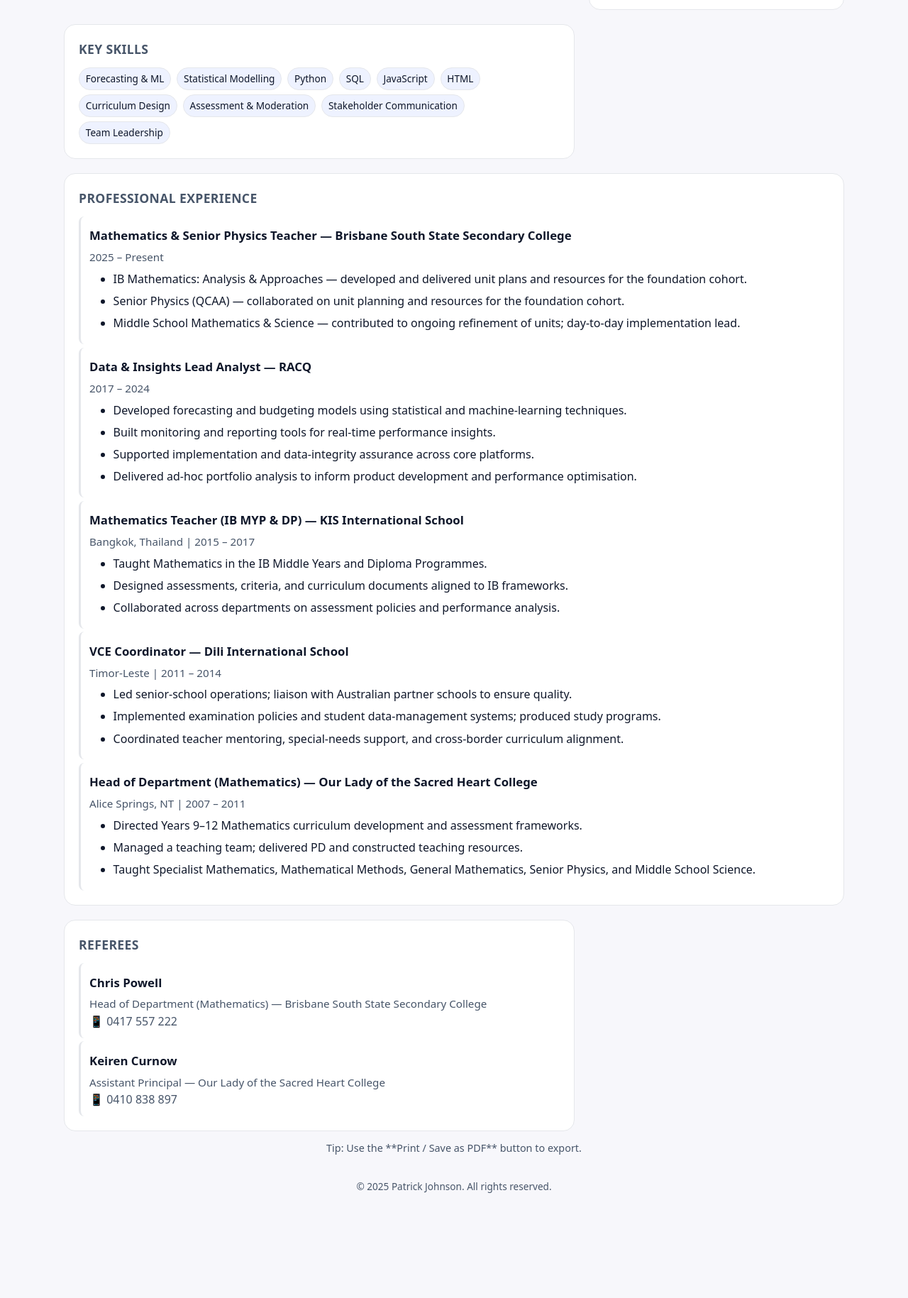
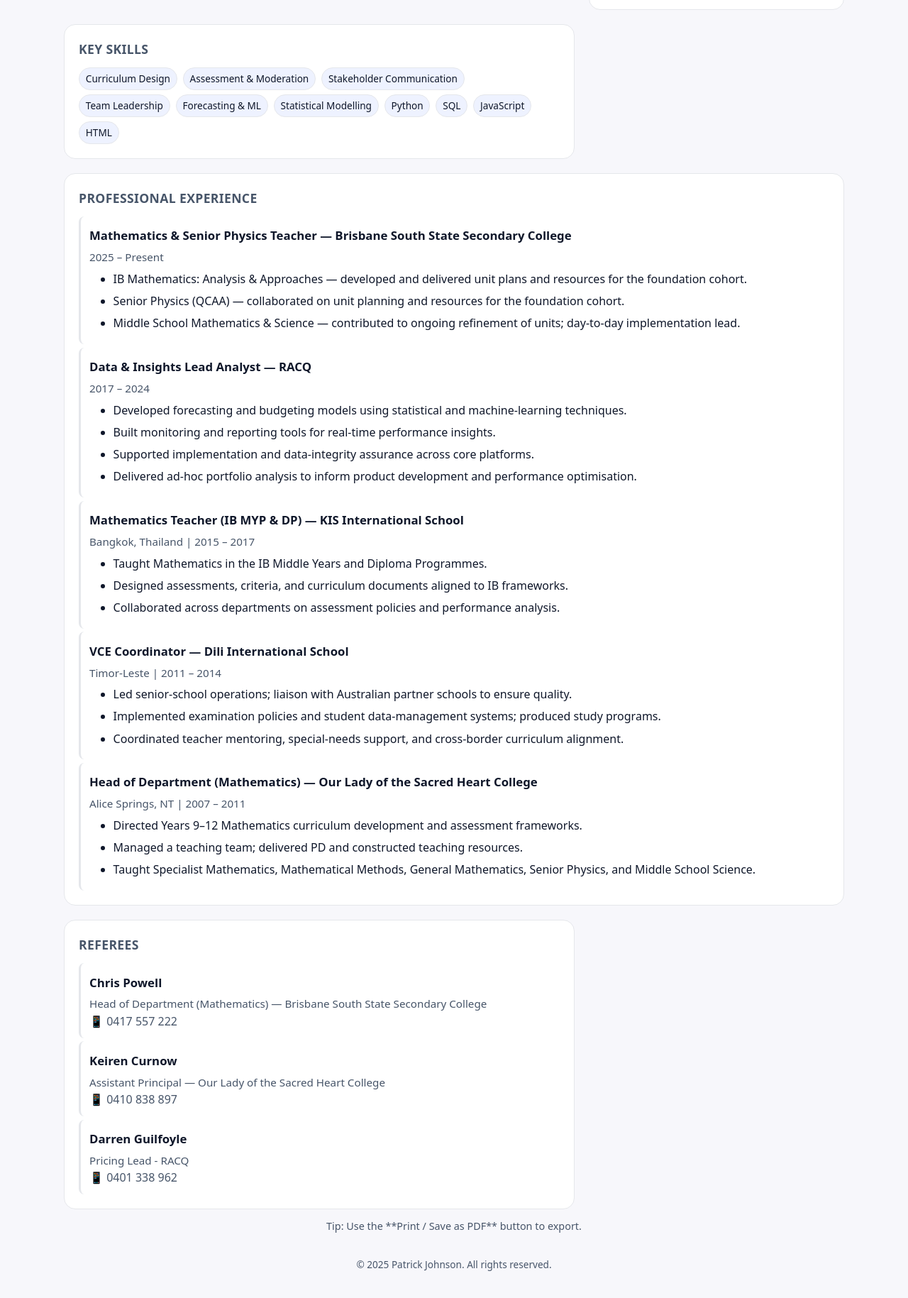
Before and after one commit to patrickjohnsonpm/resume, a plain HTML site: page index.html in a window 1280 px wide. Shown: the part 919-2748 px from the top of the page at 71% size. Before the commit the page ends 2666 px from the top, so only its background shows below. Drawn offline with Linux system fonts and the light colour scheme.

Commit message:
Update index.html

```diff
--- a/index.html
+++ b/index.html
@@ -132,16 +132,15 @@
       <aside class="card">
         <h2>Key Skills</h2>
         <div class="chips">
-          <span class="chip">Forecasting &amp; ML</span>
+          <span class="chip">Curriculum Design</span>
+          <span class="chip">Assessment &amp; Moderation</span>
+          <span class="chip">Stakeholder Communication</span>
+          <span class="chip">Team Leadership</span>          <span class="chip">Forecasting &amp; ML</span>
           <span class="chip">Statistical Modelling</span>
           <span class="chip">Python</span>
           <span class="chip">SQL</span>
           <span class="chip">JavaScript</span>
           <span class="chip">HTML</span>
-          <span class="chip">Curriculum Design</span>
-          <span class="chip">Assessment &amp; Moderation</span>
-          <span class="chip">Stakeholder Communication</span>
-          <span class="chip">Team Leadership</span>
         </div>
         <ul class="skills-print">
           <li>Forecasting &amp; Machine Learning</li>
@@ -215,7 +214,13 @@
           <div class="meta">Assistant Principal — Our Lady of the Sacred Heart College</div>
           <div class="muted">📱 0410 838 897</div>
         </div>
-      </section>
+        <div class="item">
+          <h3>Darren Guilfoyle</h3>
+          <div class="meta">Pricing Lead - RACQ</div>
+          <div class="muted">📱 0401 338 962</div>
+        </div>
+
+
     </main>
 
     <p class="print-note">Tip: Use the **Print / Save as PDF** button to export.</p>
```
